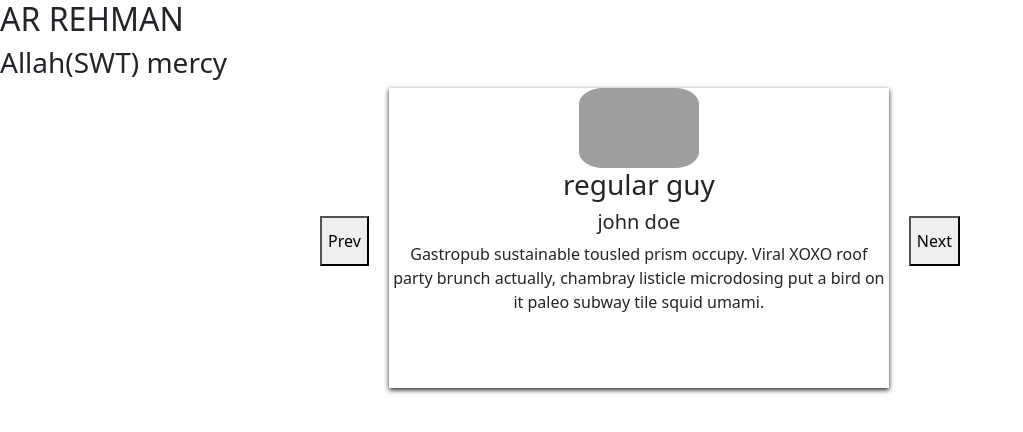
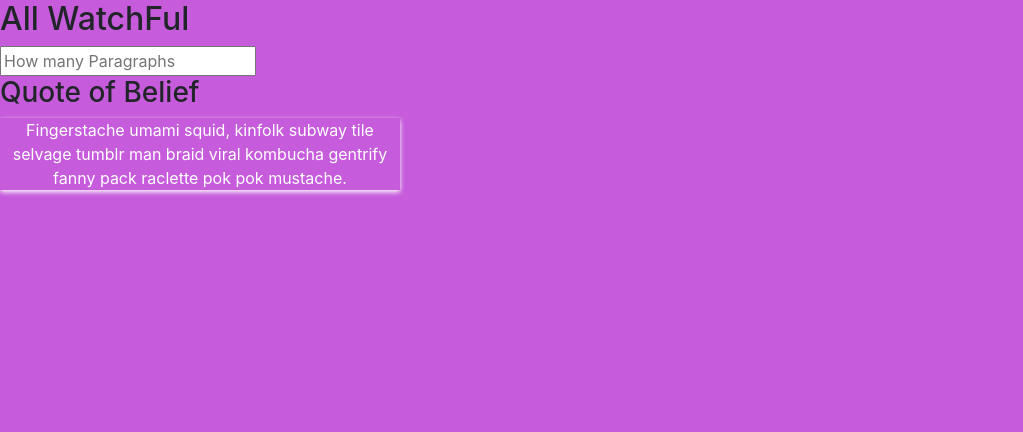
Before and after one commit to Raas-Farooq/FancyColors, a React (Create React App) app: page / in a window 1280 px wide. Shown: the top 432 px of the page, without its empty margins (0-1023 px from the left). Built offline with nearby package versions, Linux system fonts and the light colour scheme; grey boxes are pictures that could not be loaded.

Commit message:
initial files

```diff
--- a/src/App.js
+++ b/src/App.js
@@ -1,19 +1,20 @@
 import React,{useState,useEffect,useRef} from 'react';
 import {v4 as uuidv4} from 'uuid';
-import sliderData from './data.js';
+import fewMade from './data.js';
 import 'bootstrap/dist/css/bootstrap.min.css';
-import SlidesMap from './tabsData';
-import './index.css';
+import QuotesHandle from './getQuotes';
+import styles from './index.module.css';
 // import MapReviews from './MappingReviews.js';
 
 
 function App(){
-  const [invaluable, setInvaluable] = useState(sliderData)
-  console.log("Slider Data: ",sliderData);
+
+  const [allQuotes, setAllQuotes] = useState(fewMade);
+  // console.log("few Made for independence: ", fewMade);
  return(
     <>
-     <h2>AR REHMAN </h2>
-     <SlidesMap views = {invaluable} ></SlidesMap>
+     <h2> All WatchFul </h2>
+     <QuotesHandle quotes = {allQuotes} />
     </>
     )
   }
--- a/src/data.js
+++ b/src/data.js
@@ -1,38 +1,54 @@
-const people = [
+const quotes  = [
     {
       id: 1,
-      image: 'https://www.course-api.com/images/people/person-1.jpeg',
-      // image:'images/Abilities.jpg',
-      name: 'maria ferguson',
-      title: 'office manager',
       quote:
         'Fingerstache umami squid, kinfolk subway tile selvage tumblr man braid viral kombucha gentrify fanny pack raclette pok pok mustache.',
     },
     {
       id: 2,
-      image: 'https://www.course-api.com/images/people/person-4.jpeg',
-      // image:'images/abilities.jpg',
-      name: 'john doe',
-      title: 'regular guy',
       quote:
-        'Gastropub sustainable tousled prism occupy. Viral XOXO roof party brunch actually, chambray listicle microdosing put a bird on it paleo subway tile squid umami.',
+        '(those who fear Allaah) within their own homes is restricted, as is also the ',
     },
     {
       id: 3,
-      image: 'https://www.course-api.com/images/people/person-3.jpeg',
-      name: 'peter smith',
-      title: 'product designer',
       quote:
-        'Drinking vinegar polaroid street art echo park, actually semiotics next level butcher master cleanse hammock flexitarian ethical paleo.',
+        'When men see women in one gathering, this is a cause of corruption in the religion and morals, and provokes desires in a forbidden manner',
     },
     {
       id: 4,
-      image: 'https://www.course-api.com/images/people/person-2.jpeg',
-      name: 'susan andersen',
-      title: 'the boss',
       quote:
-        'Marfa af yr 3 wolf moon kogi, readymade distillery asymmetrical seitan kale chips fingerstache cloud bread mustache twee messenger bag. ',
+        'after thinking about them, let all those who want to earn the pleasure of Allaah ',
     },
+    {
+      id: 5,
+      quote:
+        'use paper plates; use laundry services; have the house cleaned by workers who are supervised by the man of the house',
+    },
+    {
+      id: 6,
+      quote:
+      'In the Name of Allaah, Most Gracious, Most Merciful Praise be to Allaah. We praise Him and seek His help and forgiveness' ,
+    },
+    {
+      id: 7,
+      quote:
+      'and giving life and death; some of the scenes in them show people bringing the dead back to life by using a cross or a magic wand' ,
+    },
+    {
+      id: 8,
+      quote:
+      'Entire lists can be composed of the harmful and corrupting influence of modern devices and gadgets; after thinking about them, let all those who want to earn the pleasure of Allaah The Almighty and avoid His wrath do what they can to change the situation.' ,
+    },
+    {
+      id: 9,
+      quote:
+      'In the Name of Allaah, Most Gracious, Most Merciful Praise be to Allaah. We praise Him and seek His help and forgiveness' ,
+    },
+    {
+      id: 10,
+      quote:
+        'When men see women in one gathering, this is a cause of corruption in the religion and morals, and provokes desires in a forbidden manner',
+    }
   ];
 
-  export default people;
+  export default quotes;
--- /dev/null
+++ b/src/displayQuote.js
@@ -0,0 +1,38 @@
+import React,{useState,useEffect} from 'react';
+import { ArrowRight } from 'react-bootstrap-icons';
+import { ArrowLeft } from 'react-bootstrap-icons';
+import myclass from './index.module.css';
+
+
+function DisplayQuotes({quote})
+{
+    // console.log("myclass: ",myclass)
+   const [quotes, setQuotes] = useState(quote);
+   console.log("new QUte: ",quotes);
+
+   useEffect(() => {
+    setQuotes(quote);
+   }, [quote]);
+
+    return (
+        <>
+            <div className={myclass.quoteStyle} >
+                {quotes.map(quote => {
+                    return (
+                        <div key={quote.id} >
+                            <p className={myclass.superColor}>{quote.quote} </p>
+                        </div>
+                    )
+
+
+                })}
+
+
+            </div>
+        </>
+    )
+}
+
+
+
+export default DisplayQuotes;
--- a/src/displayTab.js
+++ /dev/null
@@ -1,65 +0,0 @@
-import React,{useState,useEffect} from 'react';
-import { ArrowRight } from 'react-bootstrap-icons';
-import { ArrowLeft } from 'react-bootstrap-icons';
-import './index.css';
-
-
-function DisplaySlides({slide,allSlides,handleIndex})
-{
-    let [ind, setInd] = useState((0));
-
-    useEffect(() => {
-
-        let slider = setInterval(() => {
-            console.log("ind in first UseEffcect: ",ind);
-            // console.log("ind in first UseEffcect: ",ind);
-            let num = ind === (allSlides.length - 1)? 0 : ind+1;
-            console.log("num in first UseEffcect: ", num);
-            setInd(num);
-            handleIndex(num)
-        },5000)
-        return () => clearInterval(slider);
-    },[ind])
-    const modifyNext = () => {
-
-        console.log(" Nex modify ind: ",ind);
-        const num = ind === (allSlides.length - 1) ? 0 : ind + 1;
-        console.log("modify Next Num:",num);
-        setInd(num);
-        handleIndex(num);
-        // timerFun();
-    }
-
-    const modifyPrev = () => {
-        let num;
-        num = ind === 0 ? (allSlides.length - 1): ind-1;
-
-        console.log("modifyPre ind: ",ind )
-        setInd(num);
-        handleIndex(num);
-        // timerFun();
-    }
-
-    return(
-        <div style={{display:"flex"}}>
-            <button className="myBtn" onClick={modifyPrev}> Prev </button>
-            <div className="myCard" style={{display:"flex"}}>
-
-                <div key={slide.id}>
-                    <img  src={slide.image} width="120px" height="80px"></img>
-                    <h3>{slide.title}</h3>
-                    <h5>{slide.name}</h5>
-                    <p>{slide.quote}</p>
-                </div>
-
-
-            </div>
-            <button className="nextBtn" onClick={modifyNext}> Next </button>
-        </div>
-    )
-
-}
-
-
-
-export default DisplaySlides;
--- /dev/null
+++ b/src/getQuotes.js
@@ -0,0 +1,57 @@
+import React,{useState,useEffect,useRef} from 'react';
+import { ArrowRight } from 'react-bootstrap-icons';
+import RevealQuote from './displayQuote';
+import Input from './links.js';
+import classes from './index.module.css';
+
+function QuotesContainer(props){
+  const [randomNum, setRandom] = useState(0);
+  const [desire, setDesire] = useState('');
+  const [quote, setQuote] = useState([])
+
+
+    let random;
+
+
+
+    const catchNum = (num) => {
+      // e.preventDefault();
+      // console.log("Form Submitted");
+      // console.log("what is the type of Desire: ", typeof(desire));
+
+        let newList = [];
+        for(let i = 0; i < num; i++){
+          newList.push(props.quotes[i]);
+        }
+        setQuote(newList);
+
+
+
+      // setQuote(randomNum);
+    }
+
+    useEffect(() => {
+      setQuote([props.quotes[0]]);
+    }, [])
+    console.log("actual quote:", quote);
+
+//  console.log("props.quotes", quote);
+  return(
+    <>
+      <div>
+        <Input catch={catchNum} quotes={props.quotes} />
+        <h3>Quote of Belief</h3>
+
+        {console.log("length: ", quote)}
+        {(!quote.length) ? <h5> Wait.. </h5>
+        :
+        <RevealQuote quote={quote}  />
+        }
+
+      </div>
+
+    </>
+  )
+}
+
+export default QuotesContainer
--- a/src/index.js
+++ b/src/index.js
@@ -1,6 +1,6 @@
 import React from 'react';
 import ReactDOM from 'react-dom/client';
-import './index.css';
+
 import App from './App';
 import reportWebVitals from './reportWebVitals';
 
--- a/src/index.css
+++ b/src/index.module.css
@@ -29,3 +29,16 @@ img{
   margin-top:20%;
   margin-left:20px;
 }
+.quoteStyle{
+
+  display:flex;
+  justify-content:center;
+  flex-direction:column;
+}
+.superColor{
+  text-align:center;
+  color:white;
+  box-shadow:0 2px 5px;
+  width:400px;
+
+}
--- a/src/links.js
+++ b/src/links.js
@@ -1,7 +1,55 @@
 import React,{useState,useRef,useEffect} from 'react';
 
 
-function Links(props){
+function GetInput(props){
 
+    const [desire, setDesire] = useState('');
+    let myText = useRef(null);
+
+
+    function isNumber(num){
+        return typeof(num) === 'number';
+    }
+    const handleText = (e) => {
+        e.preventDefault();
+        console.log("e.target.value",e.target.value);
+        let yourDesire = e.target.value;
+        yourDesire = parseFloat(yourDesire);
+        yourDesire = Math.abs(yourDesire)
+        setDesire(yourDesire);
+        console.log("type of Desire: ", typeof(yourDesire));
+      }
+
+     const graspNum = (e) => {
+        e.preventDefault();
+        console.log("desire",desire );
+
+        if(!desire || isNaN(desire)){
+            alert("Plz Enter Num", desire);
+            console.log("type", typeof(desire));
+            console.log("desire", desire);
+            myText.current.value = '';
+          }
+        else if(desire > props.quotes.length){
+            alert("Out Of Stock");
+            alert("Enter within 10");
+            myText.current.value = '';
+        }
+        else{
+            // console.log("type of Desire: ", typeof(yourDesire));
+            props.catch(desire);
+            myText.current.value = '';
+        }
+
+    }
+
+
+    return (
+        <>
+            <form onSubmit={graspNum}>
+                <input type='text' id='text' ref={myText} onChange={handleText} placeholder="How many Paragraphs"></input>
+            </form>
+        </>
+    )
 }
-// export default Links
+export default GetInput
--- a/src/tabsData.js
+++ /dev/null
@@ -1,37 +0,0 @@
-import React,{useState,useEffect,useRef} from 'react';
-import { ArrowRight } from 'react-bootstrap-icons';
-import ShowSlides from './displayTab';
-import './index.css';
-
-function SlidesMapping(props){
-    const [slideNum, setSlideNum] = useState(0);
-    const [slide, setSlide] = useState(props.views[slideNum]);
-    const [allSlides, setAllSlide] = useState(props.views);
-
-    function handleIndex(val){
-        console.log("Val Handle Index: ",val)
-        setSlideNum(val);
-
-    }
-    useEffect(() => {
-        setSlide(allSlides[slideNum])
-        // console.log("slide Num Handle Index useeFFECT: ",slideNum);
-        // console.log("Current Slide useeFFECT: ",slide)
-    },[slideNum])
-
-
-    // console.log("slide: ", slide);
-    return(
-        <>
-            <h3>Allah(SWT) mercy</h3>
-            <div style={{ display:"flex", justifyContent:"center"}}>
-                <ShowSlides slide={slide} allSlides={allSlides} handleIndex={handleIndex}></ShowSlides>
-            </div>
-
-        </>
-    )
-
-}
-
-
-export default SlidesMapping
```
